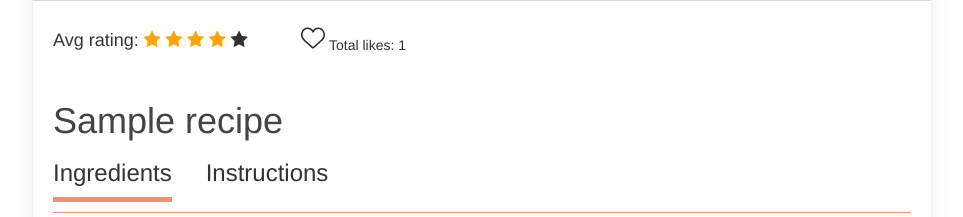
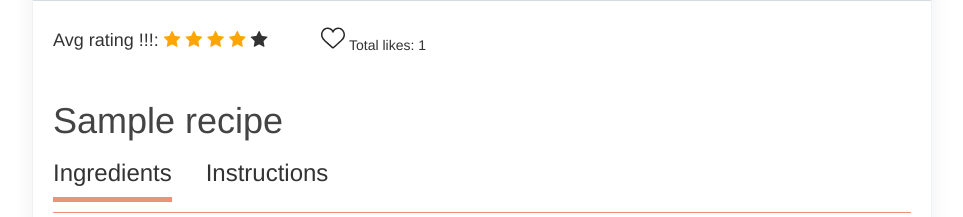
Before and after one commit to dinocom33/mycookbook, a Django app: a page that uses templates/recipes/recipe-details.html in a window 1280 px wide. Shown: the part 582-799 px from the top of the page, without its empty margins (158-1121 px from the left). Run offline with Django 4.2, Linux system fonts and the light colour scheme; tables that the repository leaves empty hold one stand-in row (values such as "Sample post"); grey boxes marked "Sample" are stand-in pictures; some libraries are stand-ins or nearby versions; some web fonts are replaced.

Commit message:
some changes

```diff
--- a/templates/recipes/recipe-details.html
+++ b/templates/recipes/recipe-details.html
@@ -1,6 +1,7 @@
 {% extends 'common/base.html' %}
 {% load crispy_forms_tags %}
 {% load static %}
+
 
 {% block content %}
 
@@ -15,7 +16,7 @@
             </div>>
         {% endif %}
         <div class="recipe-card__body rate-block">
-            <h4 class="card-subtitle heart-right">Avg rating:
+            <h4 class="card-subtitle heart-right">Avg rating !!!:
                 <span class="fa fa-star {% if recipe.average_rating > 0 %} checked {% endif %}"></span>
                 <span class="fa fa-star {% if recipe.average_rating > 1 %} checked {% endif %}"></span>
                 <span class="fa fa-star {% if recipe.average_rating > 2 %} checked {% endif %}"></span>
```
